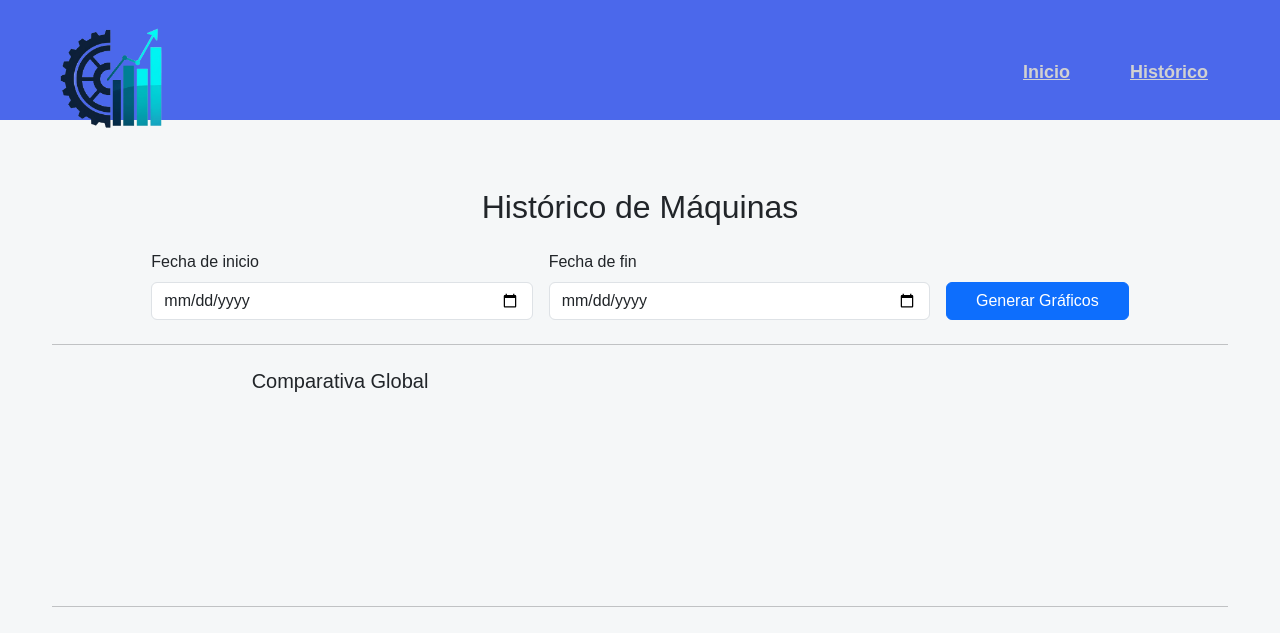
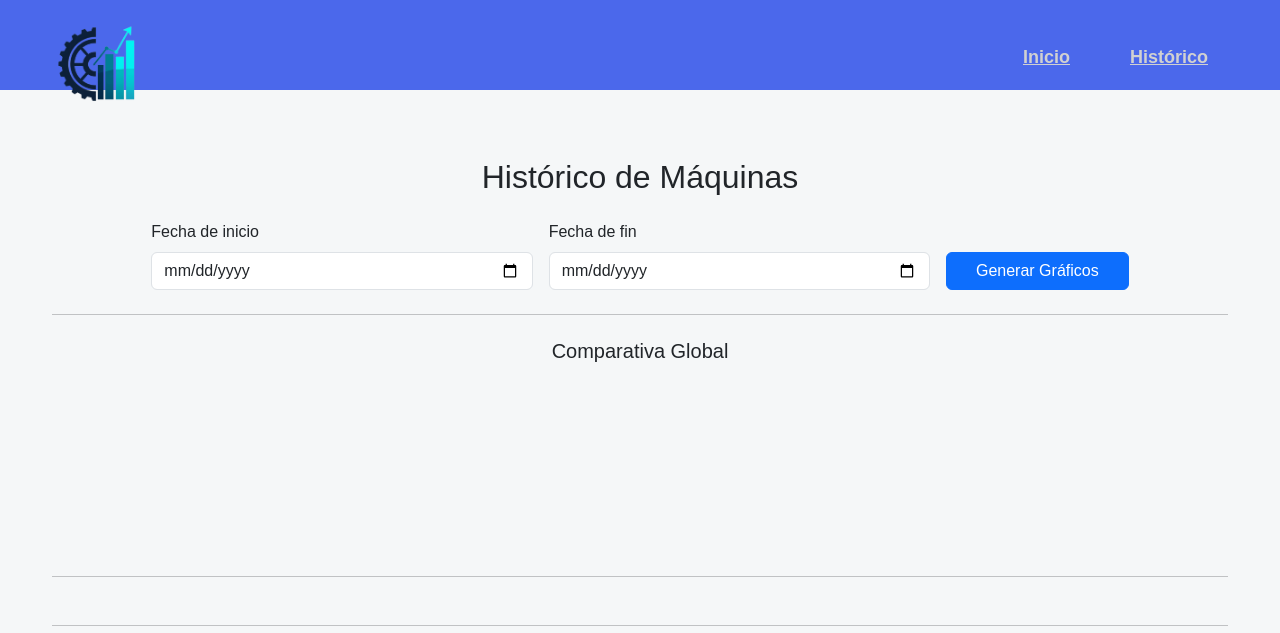
Before and after one commit to Luas21/P-ciencia-datos, a Flask app: page /Historico/ in a window 1280 px wide. Shown: the top 633 px of the page. Run offline with Flask 3, Linux system fonts and the light colour scheme; data that the repository does not hold is empty; a map, chart or similar area stays blank; some libraries are stand-ins or nearby versions.

Commit message:
correción del logo y cambio en la posición de gráficas en historico

```diff
--- a/app/static/css/style.css
+++ b/app/static/css/style.css
@@ -32,7 +32,7 @@ body {
 }
 
 .logo {
-    width: 120px;
+    width: 90px;
     height: auto;
     vertical-align: middle;
 }
--- a/app/templates/historico.html
+++ b/app/templates/historico.html
@@ -22,8 +22,8 @@
 
     <hr class="my-4">
 
-    <div class="row">
-        <div class="col-md-6 mb-4">
+    <div class="row justify-content-center">
+        <div class="col-md-8 mb-4">
             <h5 class="text-center">Comparativa Global</h5>
             <canvas id="graficoLineas"></canvas>
         </div>
@@ -32,7 +32,7 @@
     <hr class="my-4">
 
     <div class="row" id="graficosMaquinas"></div>
-
+    <hr class="my-4">
     <div class="col-12 mb-4 d-flex justify-content-center">
         <div style="max-width: 400px; width: 100%;">
             <h5 class="text-center">Estado Global</h5>
```
